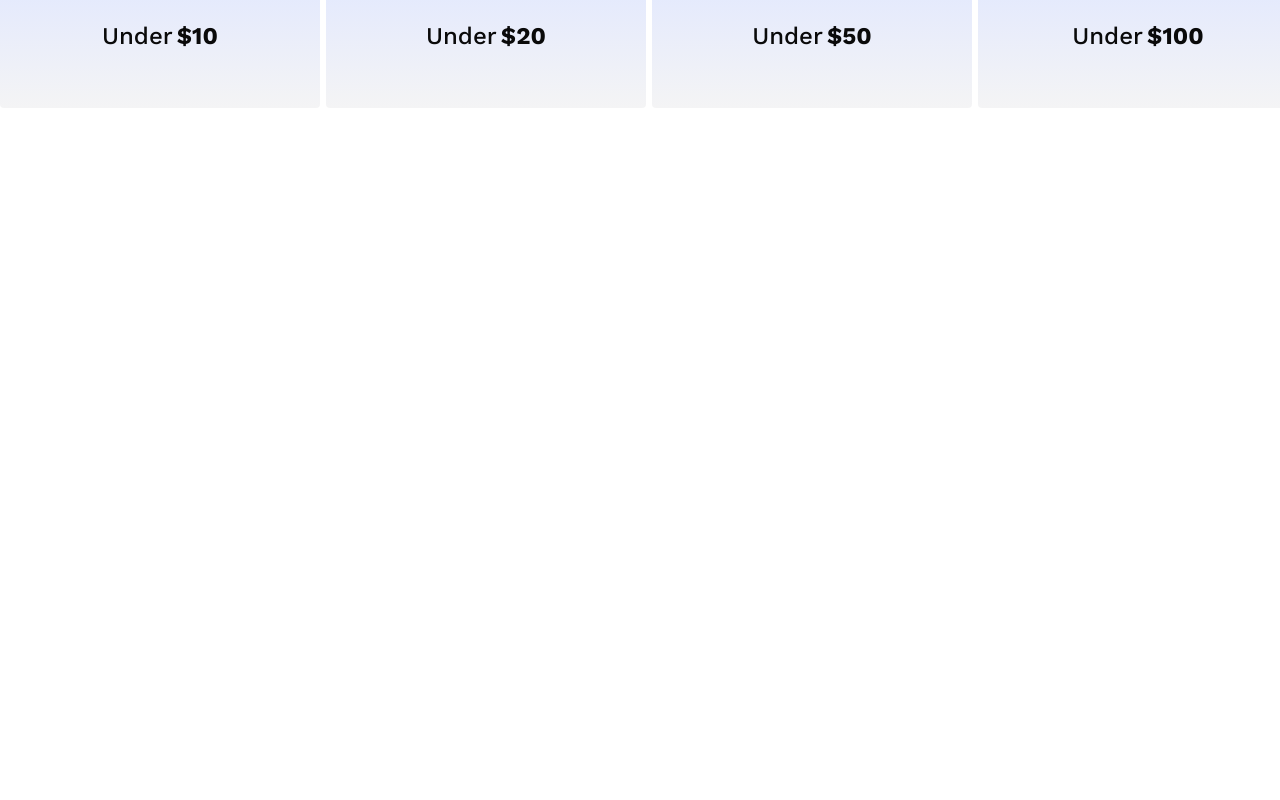
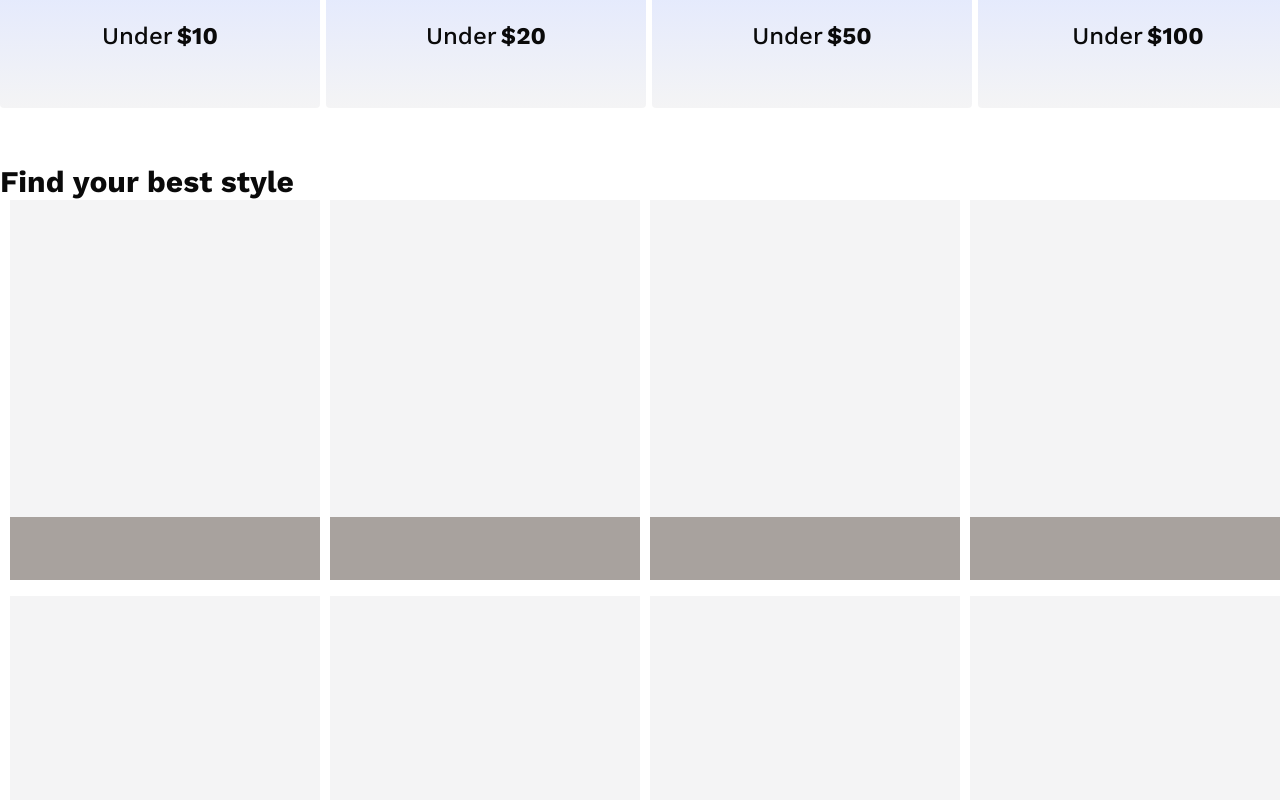
Before and after one commit to ditonatael/mini-project, a Next.js app: page / in a window 1280 px wide. Shown: the part 840-1640 px from the top of the page. Before the commit the page ends 976 px from the top, so only its background shows below. Built offline with nearby package versions, Linux system fonts and the light colour scheme.

Commit message:
feat: product list layout

```diff
--- a/src/app/page.tsx
+++ b/src/app/page.tsx
@@ -1,6 +1,7 @@
 import Navbar from "~/components/Navbar";
 import HeroSection from "~/components/Hero";
 import ShopByPriceSection from "~/components/PriceCategory";
+import ProductList from "~/components/ProductList";
 
 export default function Home() {
   return (
@@ -8,6 +9,7 @@ export default function Home() {
       <Navbar />
       <HeroSection />
       <ShopByPriceSection />
+      <ProductList />
     </div>
   );
 }
--- /dev/null
+++ b/src/components/ProductList/index.tsx
@@ -0,0 +1,20 @@
+export default function ProductList() {
+  const items = [1, 2, 3, 4, 5, 6, 7, 8];
+  return (
+    <div className="container mx-auto py-7">
+      <div className="text-3xl font-bold">Find your best style</div>
+      <div className="w-full mx-[10px] grid grid-cols-12 gap-y-4">
+        {items.map((item, index) => {
+          return (
+            <div
+              key={index}
+              className="col-span-3 w-[310px] h-[380px] bg-stone-400 flex flex-col"
+            >
+              <div className="w-full h-5/6 bg-zinc-100"></div>
+            </div>
+          );
+        })}
+      </div>
+    </div>
+  );
+}
```
